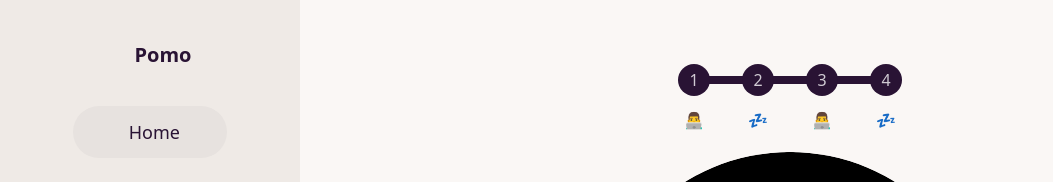
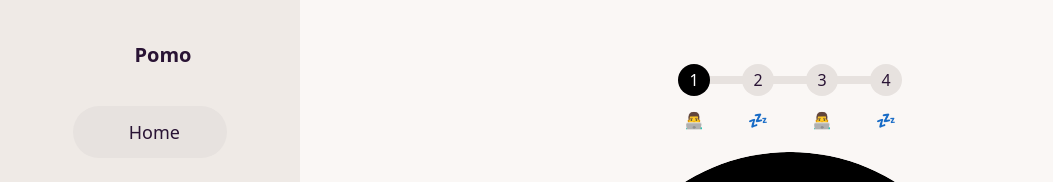
Before and after one commit to mohamedelhefni/pomix, a Vue app in the folder website/: page / in a window 1280 px wide. Shown: the top 182 px of the page, without its empty margins (0-1053 px from the left). Built offline with nearby package versions, Linux system fonts and the light colour scheme; some icons are missing.

Commit message:
add keyboard mapping and make stepper background color like activeCategory color

```diff
--- a/website/src/components/CategoriesModal.vue
+++ b/website/src/components/CategoriesModal.vue
@@ -51,14 +51,16 @@ function showEdit(category: CategoryItem) {
                     placeholder="Category Name" />
                 <input v-model="categoryColor" class="input input-bordered join-item w-[100px]" type="color"
                     placeholder="Category Color" />
-                <button v-if="isEdit"
-                    @click.prevent="pomoStore.editCategory({ id: editCategoryId, name: categoryName, color: categoryColor })"
-                    class="btn join-item rounded-r-full">
+                <button v-if="isEdit" @click.prevent="() => {
+                    pomoStore.editCategory({ id: editCategoryId, name: categoryName, color: categoryColor })
+                    showAdd = false
+                }" class="btn join-item rounded-r-full">
                     <PhCheck :size="22" />
                 </button>
-                <button v-else
-                    @click.prevent="pomoStore.addCategory({ id: Date.now(), name: categoryName, color: categoryColor })"
-                    class="btn join-item rounded-r-full">
+                <button v-else @click.prevent="() => {
+                    pomoStore.addCategory({ id: Date.now(), name: categoryName, color: categoryColor })
+                    showAdd = false
+                }" class="btn join-item rounded-r-full">
                     <PhPlus :size="22" />
                 </button>
             </div>
--- a/website/src/components/TheControls.vue
+++ b/website/src/components/TheControls.vue
@@ -4,6 +4,26 @@ import { PhArrowCounterClockwise, PhPause, PhPlay, PhSkipForward } from '@phosph
 const pomoStore = usePomoStore()
 const ICON_SIZE = 40
 
+document.addEventListener("keypress", function onEvent(event) {
+    const formElements = ['INPUT', 'TEXTAREA', 'SELECT', 'OPTION'];
+    event = event || window.event;
+    //@ts-ignore
+    if (formElements.includes(event?.target?.tagName)) {
+        return
+    }
+    if (event.key === "r") {
+        pomoStore.resetTimer()
+    }
+    else if (event.key === " ") {
+        if (pomoStore.isPaused) {
+            pomoStore.startTimer()
+        } else {
+            pomoStore.pauseTimer()
+        }
+    } else if (event.key === "n") {
+        // move to next
+    }
+});
 
 </script>
 
--- a/website/src/components/TheSteps.vue
+++ b/website/src/components/TheSteps.vue
@@ -1,16 +1,26 @@
 <script setup lang="ts">
 import { usePomoStore } from "@/stores/pomo"
 import { storeToRefs } from "pinia";
+import { getReverseColor } from "@/utils/colorReverse"
+
 const pomoStore = usePomoStore()
-const { sessionRounds, currentRound } = storeToRefs(pomoStore)
+const { sessionRounds, currentRound, activeCategory } = storeToRefs(pomoStore)
 
 </script>
 
 <template>
     <ul class="steps steps-vertical lg:steps-horizontal">
-        <li v-for="(step) in Array(sessionRounds).fill(null).map((_, i) => i + 1) " :key="step" class="step"
-            :class="{ 'step-neutral': step <= currentRound }">
+        <li v-for="(step) in  Array(sessionRounds).fill(null).map((_, i) => i + 1)  " :key="step" class="step"
+            :style="{ '--step-background-color': activeCategory?.color, '--step-color': getReverseColor(activeCategory?.color || '#fff') }"
+            :class="{ 'neutral step-custom': step <= currentRound }">
             {{ (step) % 2 != 0 ? "👨‍💻" : "💤" }}
         </li>
     </ul>
 </template>
+
+<style>
+.step-custom::after {
+    background-color: var(--step-background-color) !important;
+    color: var(--step-color) !important
+}
+</style>
--- a/website/src/stores/pomo.ts
+++ b/website/src/stores/pomo.ts
@@ -20,12 +20,13 @@ export const usePomoStore = defineStore("pomo", () => {
     const longBreakAfter: Ref<any> = ref(4)
     const isWorking: Ref<Boolean> = ref(true)
     const isPaused: Ref<Boolean> = ref(true)
-    const currentRound: Ref<any> = ref(4)
-    let timerStartInterval: any = null
+    const currentRound: Ref<any> = ref(1)
+    const timerStartInterval: Ref<any> = ref(undefined)
 
     function startTimer() {
         isPaused.value = false
-        timerStartInterval = setInterval(() => {
+        if (timerStartInterval.value) return
+        timerStartInterval.value = setInterval(() => {
             if (counter.value === 0) {
                 // notify user
                 if (isWorking.value) {
@@ -37,6 +38,9 @@ export const usePomoStore = defineStore("pomo", () => {
                 // check if long or short break duration
                 isWorking.value = !isWorking.value;
                 counter.value = isWorking.value ? workDuration.value * 60 : shortBreakDuration.value * 60;
+                if (!isAutoStart.value) {
+                    pauseTimer()
+                }
             }
             const minutes = Math.floor(counter.value / 60);
             const seconds = counter.value % 60;
@@ -48,18 +52,21 @@ export const usePomoStore = defineStore("pomo", () => {
 
     function pauseTimer() {
         isPaused.value = true
-        clearInterval(timerStartInterval)
+        clearInterval(timerStartInterval.value)
+        timerStartInterval.value = undefined
     }
 
     function resetTimer() {
         isPaused.value = true
         if (isWorking.value) {
             counter.value = workDuration.value * 60
+            currentTime.value = `${workDuration.value.toString().padStart(2, '0')}:00`
         } else {
             counter.value = shortBreakDuration.value * 60
+            currentTime.value = `${shortBreakDuration.value.toString().padStart(2, '0')}:00`
         }
-        currentTime.value = `${workDuration.value.toString().padStart(2, '0')}:00`
-        clearInterval(timerStartInterval)
+        clearInterval(timerStartInterval.value)
+        timerStartInterval.value = undefined
     }
 
     function setActiveCategory(category: CategoryItem) {
--- /dev/null
+++ b/website/src/utils/colorReverse.ts
@@ -0,0 +1,4 @@
+export const getReverseColor = (bgColor: string) => {
+    if (!bgColor) { return ''; }
+    return (parseInt(bgColor.replace('#', ''), 16) > 0xffffff / 2) ? '#000' : '#fff';
+}
```
